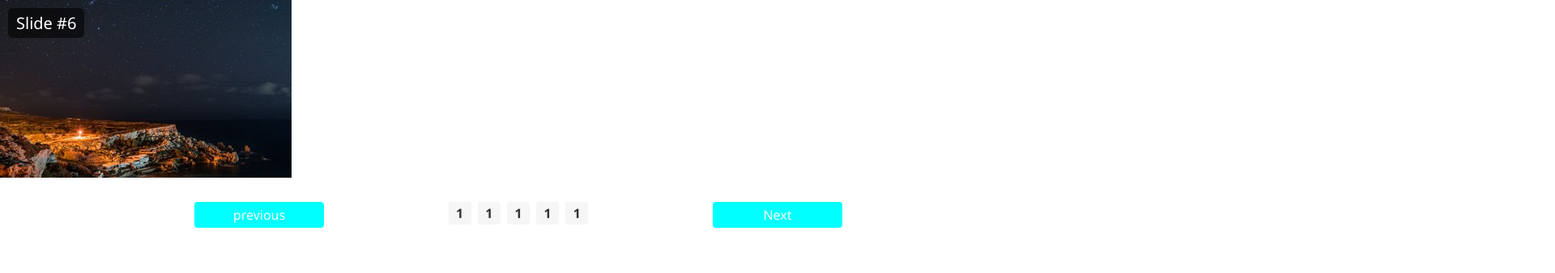
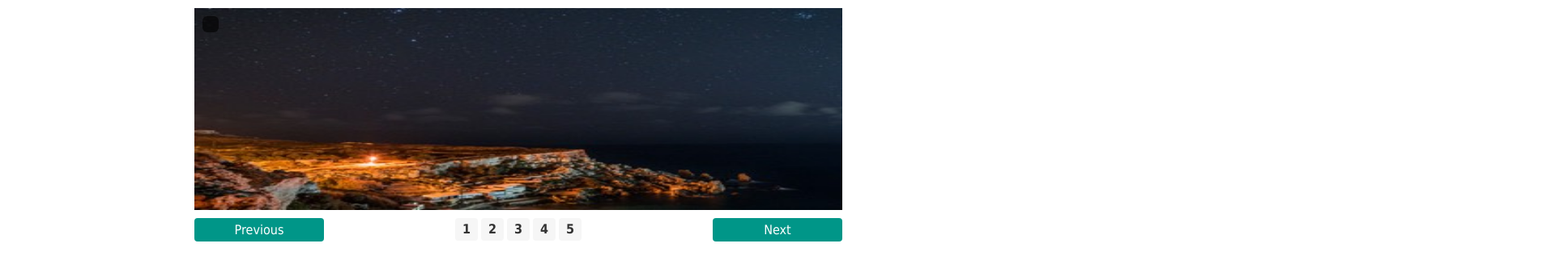
Before and after one commit to marstarek/profile, a plain HTML site: page index.html in a window 1280 px wide. Shown: the whole page at 81% size, 1920 px wide, since content can reach past the window. Drawn offline with Linux system fonts and the light colour scheme.

Commit message:
pagination ul & li

```diff
--- a/css/style.css
+++ b/css/style.css
@@ -1,15 +1,15 @@
 * {
     box-sizing: border-box;
     margin: 0;
-    padding: 0
+    padding: 0;
 }
 
 body {
-    font-family: 'Segoe UI', Tahoma, Geneva, Verdana, sans-serif;
+    font-family: Tahoma, Arial;
 }
 
 .slider-container {
-    margin: 10 auto;
+    margin: 10px auto;
     width: 800px;
     height: 250px;
     position: relative;
@@ -20,19 +20,21 @@ body {
     opacity: 0;
     transition: opacity 1s;
     z-index: 1;
+    width: 800px;
+    height: 250px;
 }
 
 .slider-container img.active {
-    opacity: 1
+    opacity: 1;
 }
 
 .slider-container .slide-number {
     position: absolute;
     left: 10px;
     top: 10px;
-    background-color: rgba(0, 0, 0, 0.582);
-    color: white;
-    padding: 5px 10px;
+    background-color: rgba(0, 0, 0, .6);
+    color: #FFF;
+    padding: 10px 10px;
     font-size: 20px;
     z-index: 2;
     border-radius: 6px;
@@ -46,8 +48,8 @@ body {
 
 .slider-controls .prev,
 .slider-controls .next {
-    background-color: aqua;
-    color: white;
+    background-color: #009688;
+    color: #FFF;
     font-size: 16px;
     text-align: center;
     cursor: pointer;
@@ -67,7 +69,7 @@ body {
 
 .slider-controls .prev.disabled,
 .slider-controls .next.disabled {
-    background-color: brown;
+    background-color: rgba(0, 150, 136, 0.5);
     cursor: no-drop;
 }
 
--- a/index.html
+++ b/index.html
@@ -13,7 +13,7 @@
 
 <body>
     <div class="slider-container">
-        <div id="slide-number" class="slide-number">Slide #6</div>
+        <div id="slide-number" class="slide-number"></div>
         <img src="./imgs/img (1).jpg" class="active" alt="" />
         <img src="./imgs/img (1).png" alt="" />
         <img src="./imgs/img (2).jpg" alt="" />
@@ -21,19 +21,11 @@
         <img src="./imgs/img (4).jpg" alt="" />
     </div>
     <div class="slider-controls">
-        <span id="prev" class="prev">previous</span>
-        <span id="indicators" class="indicators">
-        <ul>
-          <li>1</li>
-          <li>1</li>
-          <li>1</li>
-          <li>1</li>
-          <li>1</li>
-        </ul>
-      </span>
+        <span id="prev" class="prev btn">Previous</span>
+        <span id="indicators" class="indicators"></span>
         <span id="next" class="next">Next</span>
     </div>
-    <script src="./js/main.js" async defer></script>
+    <script src="js/main.js" async defer></script>
 </body>
 
 </html>
--- a/js/main.js
+++ b/js/main.js
@@ -1,4 +1,40 @@
-let sliderImags = Array.from(
+// Get Slider Items | Array.form [ES6 Feature]
+var sliderImages = Array.from(
     document.querySelectorAll(".slider-container img")
 );
-let slidsCount = sliderImags.length;
+
+// Get Number Of Slides
+var slidesCount = sliderImages.length;
+
+// Set Current Slide
+var currentSlide = 1;
+
+// Slide Number Element
+var slideNumberElement = document.getElementById("slide-number");
+
+// Previous and Next Buttons
+var nextButton = document.getElementById("next");
+var prevButton = document.getElementById("prev");
+
+// Handle Click on Previous and Next Buttons
+nextButton.onclick = nextSlide;
+prevButton.onclick = prevSlide;
+//creat ul
+let paginationElement = document.createElement("ul");
+paginationElement.setAttribute("id", "pagination-ul");
+for (let index = 1; index <= slidesCount; index++) {
+    let paginationItem = document.createElement("li");
+    paginationItem.setAttribute("data-index", index);
+    paginationItem.appendChild(document.createTextNode(index));
+    paginationElement.appendChild(paginationItem);
+}
+//add created ul to page
+document.getElementById("indicators").appendChild(paginationElement);
+
+function nextSlide() {
+    console.log("prev");
+}
+
+function prevSlide() {
+    console.log("d");
+}
```
